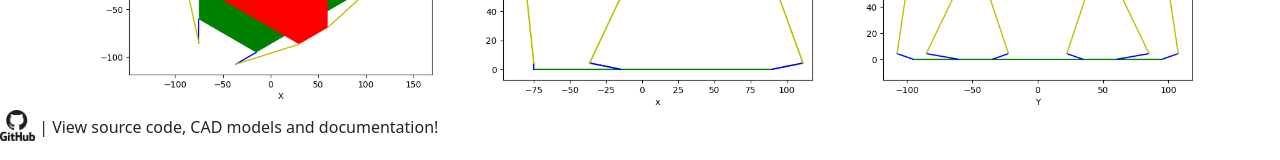
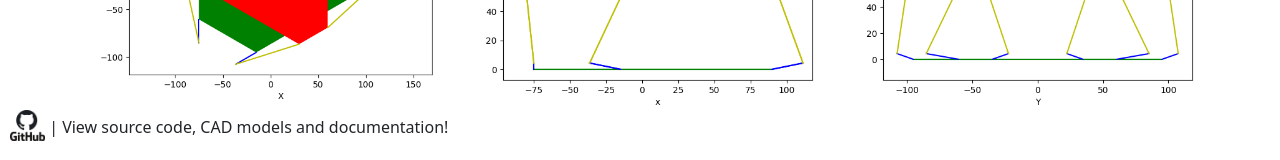
Before and after one commit to SPUdeS/SPUdeS, a Flask app: page / in a window 1280 px wide. Shown: the part 739-899 px from the top of the page. Run offline with Flask 2, Linux system fonts and the light colour scheme.

Commit message:
Add missing quotation marks

```diff
--- a/PythonUI/templates/index.html
+++ b/PythonUI/templates/index.html
@@ -87,7 +87,7 @@
                 </div>
             </div>
             <div id="project-link-wrapper">
-                <p style="margin-left: 10px>
+                <p style="margin-left: 10px">
                     <a href="https://github.com/SPUdeS/SPUdeS">
                         <img class="inline-image" src="../static/img/GitHub-logo.png" alt="Image" width="35"></a>
                      | View source code, CAD models and documentation!
```
